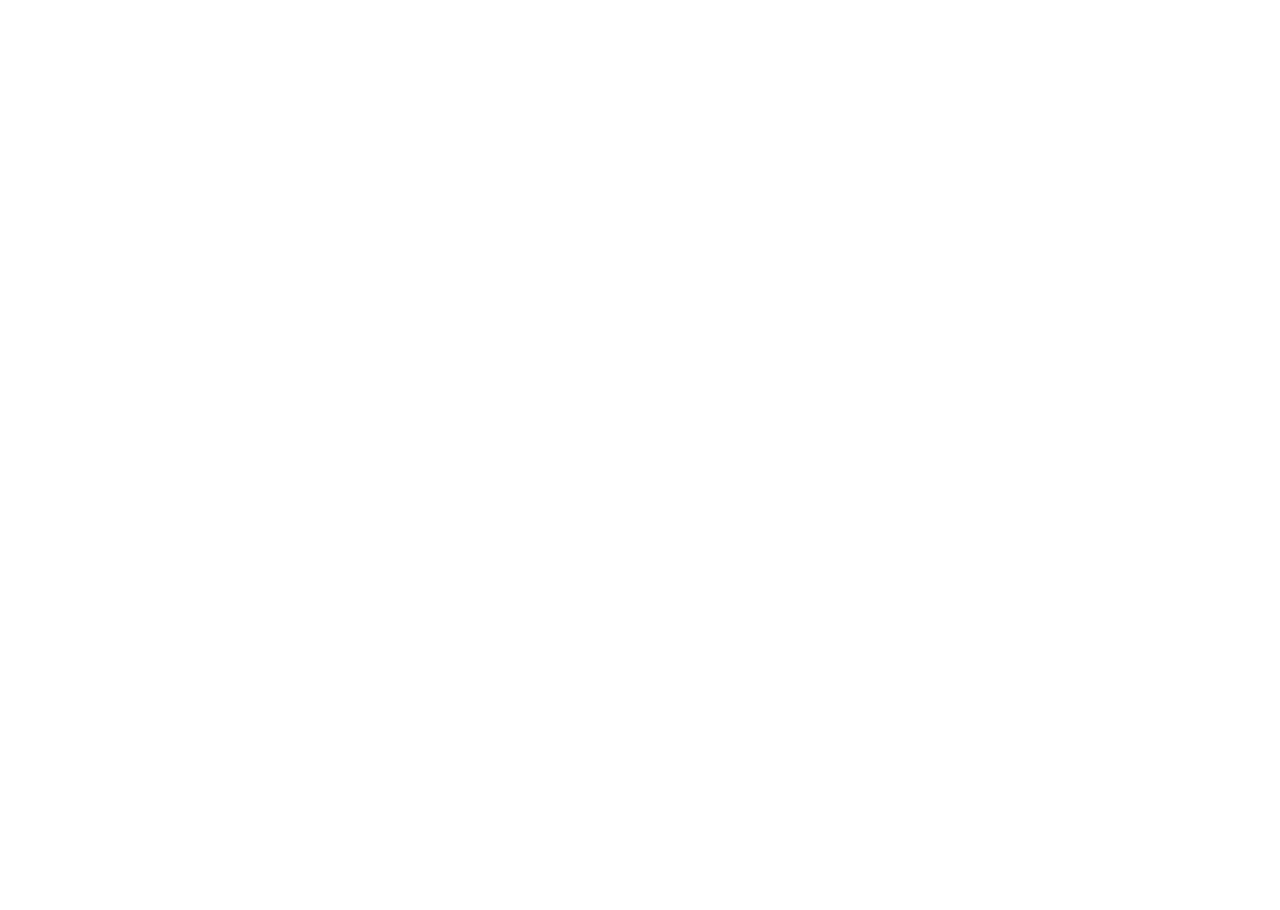
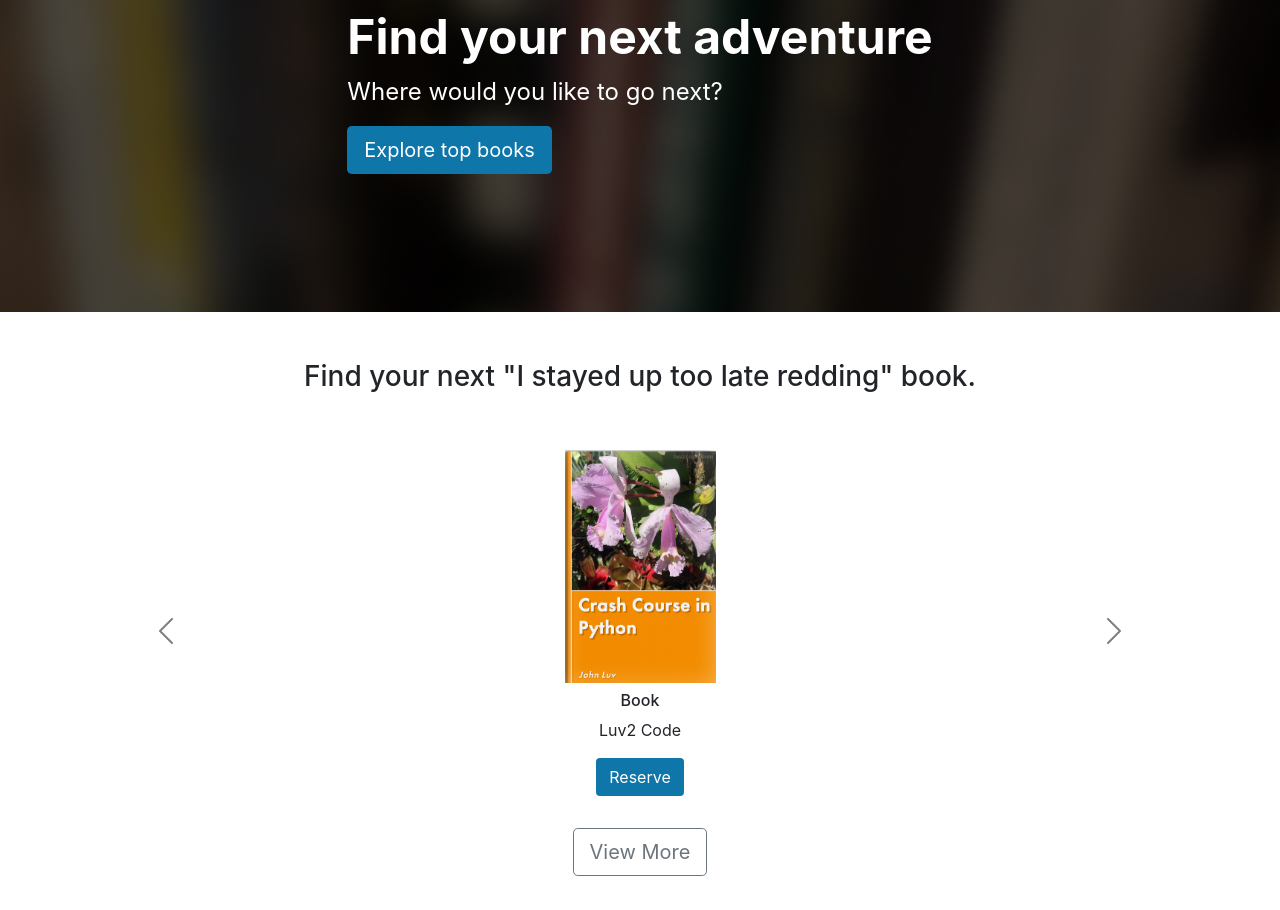
Before and after one commit to Nyantamaru/library-frontend, a React (Create React App) app: page / in a window 1280 px wide. Shown: the part 160-1070 px from the top of the page. Before the commit the page ends 800 px from the top, so only its background shows below. Built offline with nearby package versions, Linux system fonts and the light colour scheme; the HTML template or start-up script is replaced by a standard one.

Commit message:
add carousel component

```diff
--- a/src/App.tsx
+++ b/src/App.tsx
@@ -1,13 +1,19 @@
 import { Fragment } from 'react';
 import './App.css';
 import Navbar from './layouts/NavbarAndFooter/Navbar';
+import ExploreTopBooks from './layouts/HomePage/ExploreTopBooks';
+import Carousel from './layouts/HomePage/Carousel';
 
 const App = () => {
   return (
     <Fragment>
       <Navbar />
+      <ExploreTopBooks />
+      <Carousel />
     </Fragment>
   );
 };
 
 export default App;
+
+//goto: 9 return book
--- /dev/null
+++ b/src/layouts/HomePage/Carousel.tsx
@@ -0,0 +1,131 @@
+import React from 'react';
+
+const Carousel = () => {
+  return (
+    <div className="container mt-5" style={{ height: 550 }}>
+      <div className="homepage-carousel-title">
+        <h3>Find your next "I stayed up too late redding" book.</h3>
+      </div>
+
+      <div
+        id="carouselExampleControls"
+        className="carousel carousel-dark slide mt-5 d-none d-lg-block"
+        data-bs-interval="false"
+      >
+        {/* Desktop */}
+        <div className="carousel-inner">
+          <div className="carousel-item active">
+            <div className="row d-flex justify-content-center align-items-center">
+              <div className="col-xs-6 col-sm-6 col-md-4 col-lg-3 mb-3">
+                <div className="text-center">
+                  <img
+                    src={require('./../../Images/BooksImages/book-luv2code-1000.png')}
+                    width="151"
+                    height="233"
+                    alt="book"
+                  />
+                  <h6 className="mt-2"> Book </h6>
+                  <p>Luv2 Code</p>
+                  <a href="/" className="btn main-color text-white">
+                    Reserve
+                  </a>
+                </div>
+              </div>
+            </div>
+          </div>
+          <div className="carousel-item">
+            <div className="row d-flex justify-content-center align-items-center">
+              <div className="col-xs-6 col-sm-6 col-md-4 col-lg-3 mb-3">
+                <div className="text-center">
+                  <img
+                    src={require('./../../Images/BooksImages/book-luv2code-1000.png')}
+                    width="151"
+                    height="233"
+                    alt="book"
+                  />
+                  <h6 className="mt-2"> Book </h6>
+                  <p>Luv2 Code</p>
+                  <a href="/" className="btn main-color text-white">
+                    Reserve
+                  </a>
+                </div>
+              </div>
+            </div>
+          </div>
+          <div className="carousel-item">
+            <div className="row d-flex justify-content-center align-items-center">
+              <div className="col-xs-6 col-sm-6 col-md-4 col-lg-3 mb-3">
+                <div className="text-center">
+                  <img
+                    src={require('./../../Images/BooksImages/book-luv2code-1000.png')}
+                    width="151"
+                    height="233"
+                    alt="book"
+                  />
+                  <h6 className="mt-2"> Book </h6>
+                  <p>Luv2 Code</p>
+                  <a href="/" className="btn main-color text-white">
+                    Reserve
+                  </a>
+                </div>
+              </div>
+            </div>
+          </div>
+        </div>
+        <button
+          className="carousel-control-prev"
+          type="button"
+          data-bs-target="#carouselExampleControls"
+          data-bs-slide="prev"
+        >
+          <span
+            className="carousel-control-prev-icon"
+            aria-hidden="true"
+          ></span>
+          <span className="visually-hidden">Previous</span>
+        </button>
+        <button
+          className="carousel-control-next"
+          type="button"
+          data-bs-target="#carouselExampleControls"
+          data-bs-slide="next"
+        >
+          <span
+            className="carousel-control-next-icon"
+            aria-hidden="true"
+          ></span>
+          <span className="visually-hidden">Next</span>
+        </button>
+      </div>
+
+      {/* Moblie */}
+      <div className="d-lg-none mt-3">
+        <div className="row d-flex justify-content-center align-items-center">
+          <div className="text-center">
+            <img
+              src={require('./../../Images/BooksImages/book-luv2code-1000.png')}
+              width="151"
+              height="233"
+              alt="book2"
+            />
+            <h6 className="mt-2">
+              <b>Book</b>
+            </h6>
+            <p>Luv2Code</p>
+            <a href="/" className="btn main-color text-white">
+              Reserve
+            </a>
+          </div>
+        </div>
+      </div>
+
+      <div className="homepage-carousel-title mt-3">
+        <a className="btn btn-outline-secondary btn-lg" href="/">
+          View More
+        </a>
+      </div>
+    </div>
+  );
+};
+
+export default Carousel;
--- /dev/null
+++ b/src/layouts/HomePage/ExploreTopBooks.tsx
@@ -0,0 +1,24 @@
+const ExploreTopBooks = () => {
+  return (
+    <div className="p-5 mb-4 bg-dark header">
+      <div
+        className="container-fluid py-5 text-white
+        d-flex justify-content-center align-items-center"
+      >
+        <div>
+          <h1 className="display-5 fw-bold">Find your next adventure</h1>
+          <p className="col-md-8 fs-4">Where would you like to go next?</p>
+          <a
+            href="/"
+            type="button"
+            className="btn main-color btn-lg text-white"
+          >
+            Explore top books
+          </a>
+        </div>
+      </div>
+    </div>
+  );
+};
+
+export default ExploreTopBooks;
--- a/src/layouts/NavbarAndFooter/Navbar.tsx
+++ b/src/layouts/NavbarAndFooter/Navbar.tsx
@@ -1,6 +1,6 @@
 const Navbar = () => {
   return (
-    <nav className="navbar navbar-expand-lg navbar-dark main-color py-3">
+    <nav className="navbar navbar-expand-lg navbar-dark bg-primary py-3">
       <div className="container-fluid">
         <span className="navbar-brand">Luv 2 Read</span>
         <button
```
